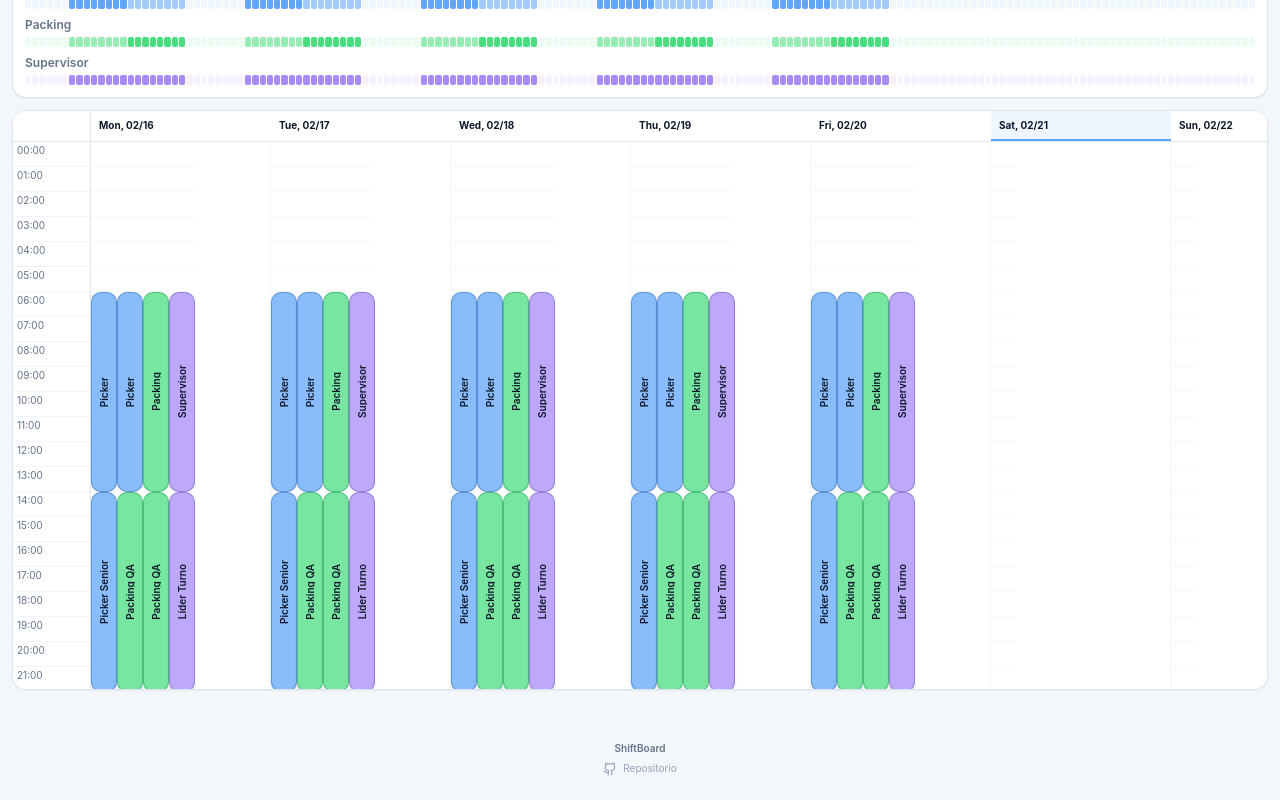
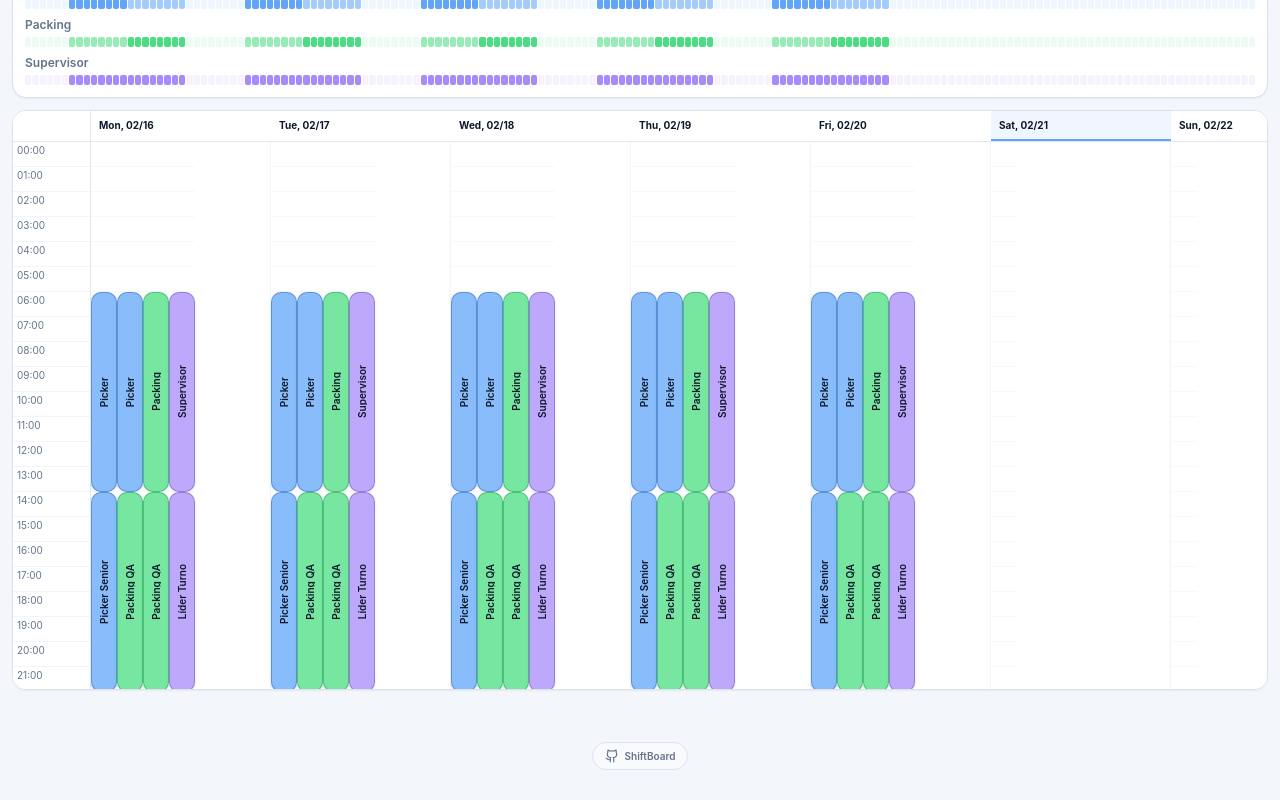
Before and after one commit to cabp393/chrono-ops, a React (Vite) app: page / in a window 1280 px wide. Shown: the part 202-1002 px from the top of the page. Built offline with nearby package versions, Linux system fonts and the light colour scheme.

Commit message:
Update global footer to single GitHub pill

```diff
--- a/src/App.tsx
+++ b/src/App.tsx
@@ -113,10 +113,9 @@ function App() {
       <FiltersPanel roles={state.roles} functions={state.functions} people={state.people} appliedState={appliedState} open={filtersOpen} onClose={() => setFiltersOpen(false)} onApply={(nextState) => { setAppliedState(nextState); saveViewStatePreference(nextState); }} onReset={() => { setAppliedState(DEFAULT_VIEW_STATE); saveViewStatePreference(DEFAULT_VIEW_STATE); }} />
 
       <footer className="app-footer">
-        <p className="app-footer-brand">ShiftBoard</p>
-        <a className="app-footer-link" href="https://github.com" target="_blank" rel="noreferrer">
+        <a className="app-footer-pill" href="https://github.com/cabp393/chrono-ops/" target="_blank" rel="noreferrer">
           <Github size={14} />
-          Repositorio
+          ShiftBoard
         </a>
       </footer>
     </div>
--- a/src/styles.css
+++ b/src/styles.css
@@ -615,29 +615,26 @@ button.danger-icon {
 .app-footer {
   margin: 40px auto 24px;
   width: 100%;
-  text-align: center;
-  color: #94a3b8;
-  display: grid;
-  gap: 6px;
+  display: flex;
+  justify-content: center;
 }
 
-.app-footer-brand {
-  margin: 0;
-  font-size: 10px;
-  font-weight: 600;
-  color: #64748b;
-}
-
-.app-footer-link {
+.app-footer-pill {
   display: inline-flex;
   align-items: center;
   justify-content: center;
   gap: 6px;
-  color: inherit;
+  padding: 6px 12px;
+  border: 1px solid #dbe4ef;
+  border-radius: 999px;
+  color: #64748b;
   text-decoration: none;
   font-size: 10px;
+  font-weight: 600;
+  background: #f8fafc;
 }
 
-.app-footer-link:hover {
-  color: #64748b;
+.app-footer-pill:hover {
+  background: #f1f5f9;
+  border-color: #cbd5e1;
 }
```
